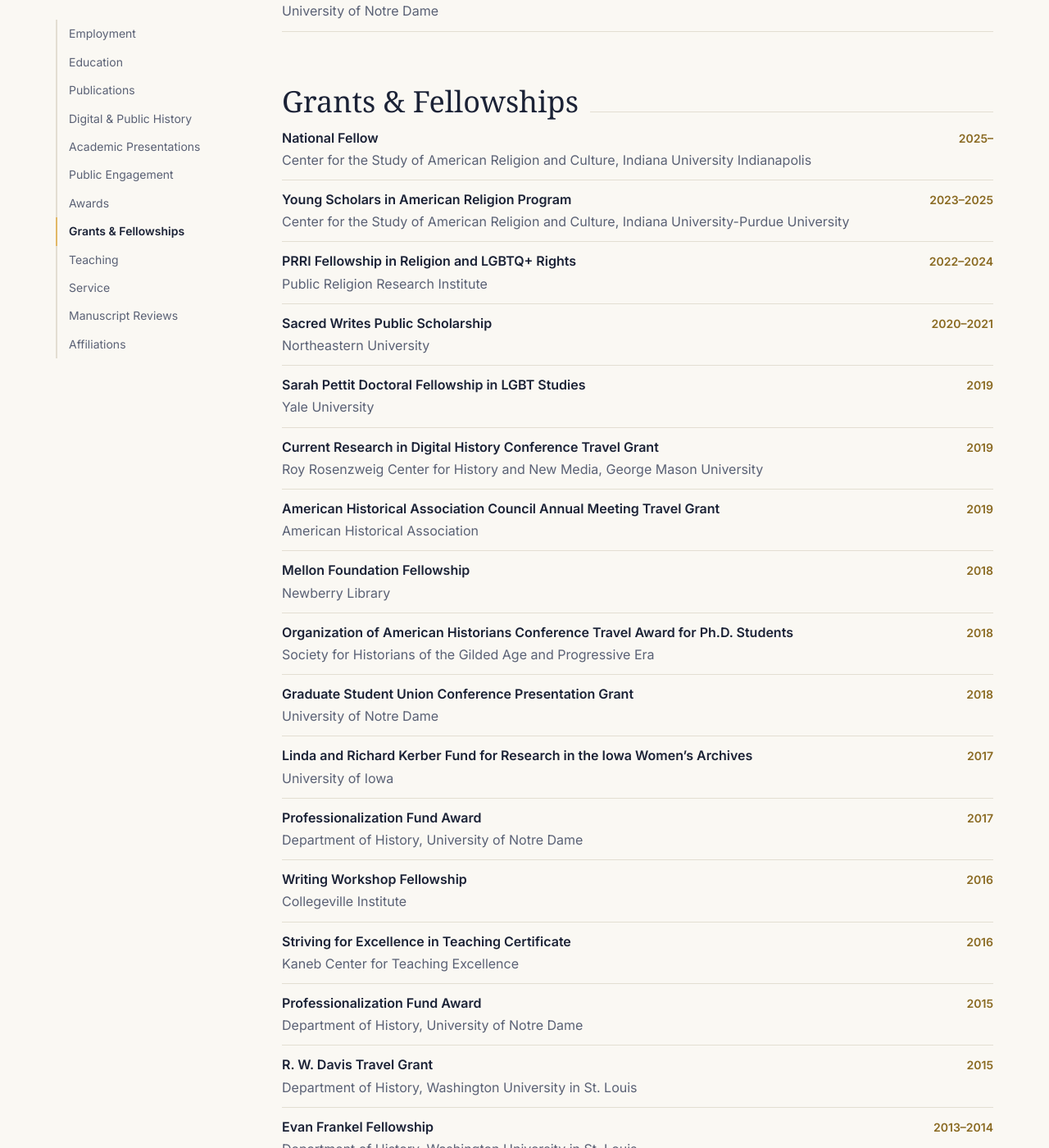
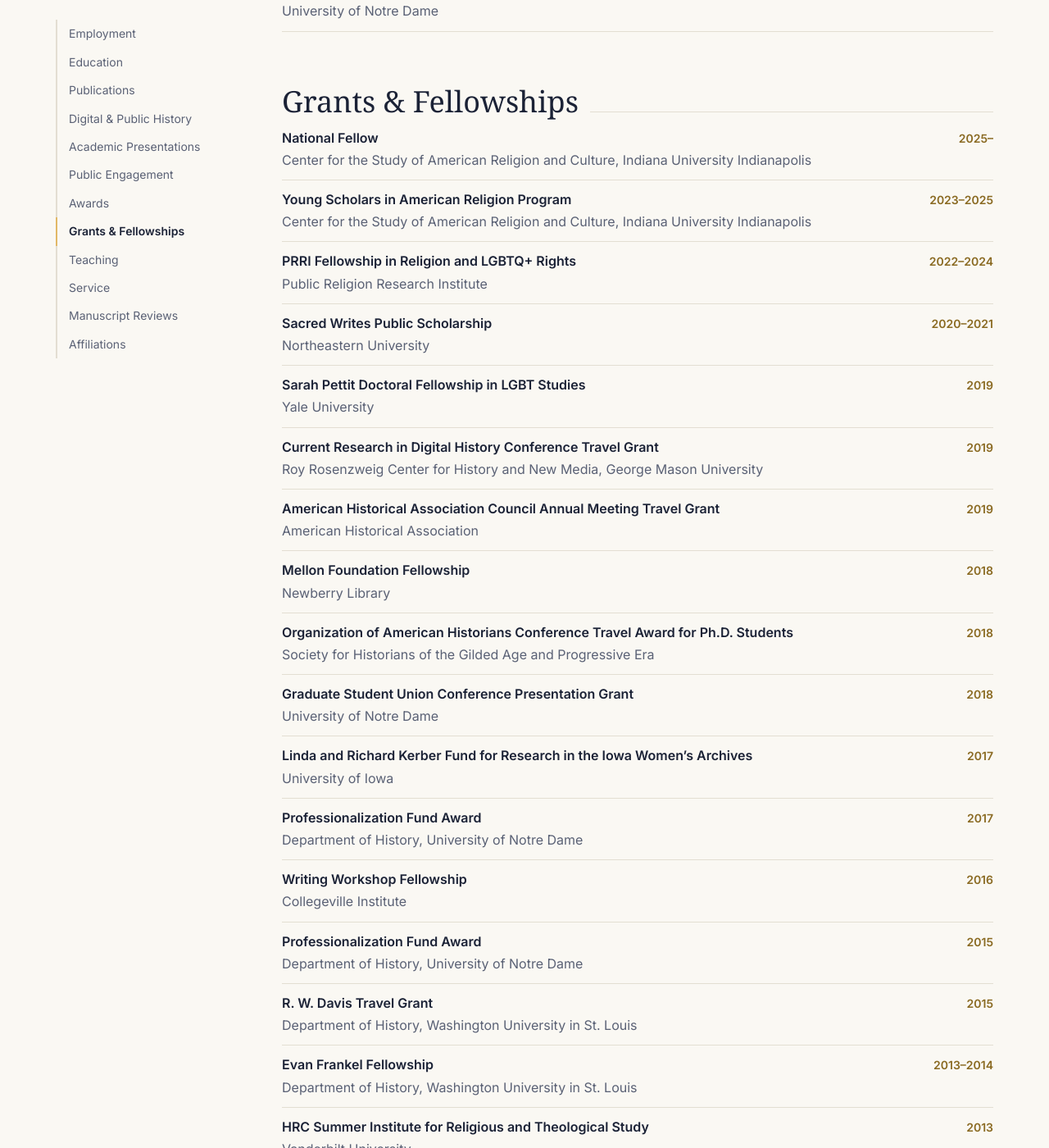
Before and after one commit to skrivulskaya/website, a Jekyll site: the page built from cv.md, in a window 1280 px wide and 1400 px high, scrolled down 6997 px. Shown: the whole window at 82% size. Built offline with Jekyll 4.4.1, drawn with Linux system fonts in a browser that asks for light colours; some web fonts are replaced; some of the changed text lies outside the part shown.

Commit message:
Add files via upload

```diff
--- a/cv.md
+++ b/cv.md
@@ -239,7 +239,7 @@ Center for the Study of American Religion and Culture, Indiana University Indian
 
 **Young Scholars in American Religion Program,** 2023–2025
 
-Center for the Study of American Religion and Culture, Indiana University-Purdue University
+Center for the Study of American Religion and Culture, Indiana University Indianapolis
 
 **PRRI Fellowship in Religion and LGBTQ+ Rights,** 2022–2024
 
@@ -284,10 +284,6 @@ Department of History, University of Notre Dame
 **Writing Workshop Fellowship,** 2016
 
 Collegeville Institute
-
-**Striving for Excellence in Teaching Certificate,** 2016
-
-Kaneb Center for Teaching Excellence
 
 **Professionalization Fund Award,** 2015
 
@@ -363,7 +359,7 @@ Mentor, Holstein Dissertation Fellowship, University of California, Riverside (2
 
 Selection Committee, Southern California Conference for Undergraduate Research (2019)
 
-Editorial Board, *Journal of the Gilded Age and Progressive Era* (2019–2023)
+Editorial Board, Journal of the Gilded Age and Progressive Era (2019–2023)
 
 Hesburgh Libraries Graduate Student Advisory Panel, University of Notre Dame (2018–2019)
 
```
Also changed, not shown: other parts of cv.md (+1 -1 lines).
